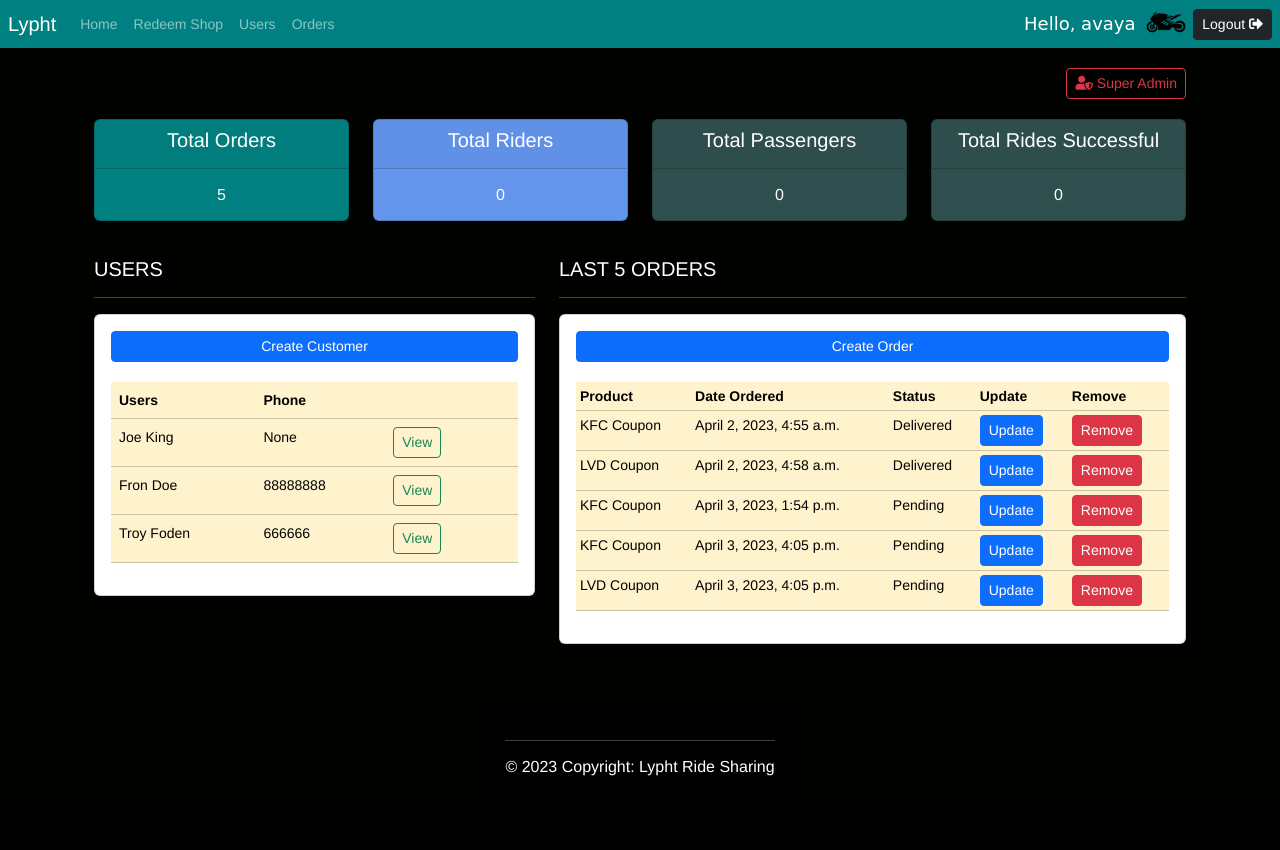
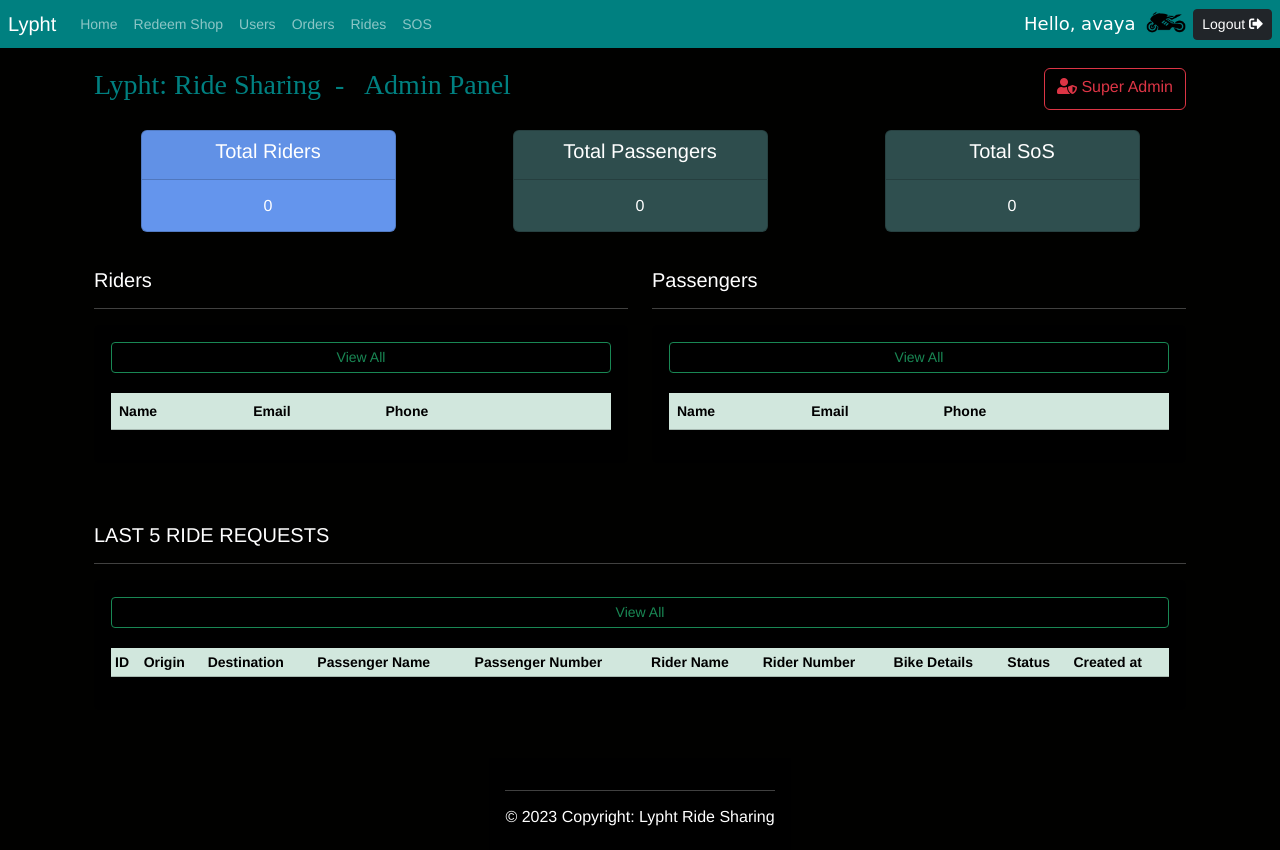
Before and after one commit to abhayy13th/Lypht-Admin, a Django app: page / in a window 1280 px wide. Before the commit the page ends 776 px from the top, so only its background shows below. Run offline with Django 4.2, Linux system fonts and the light colour scheme; a user stored in the database is signed in; data comes from the database, SQL or seed files in the repository; data that the repository does not hold is empty; parts of the project's set-up code (start-up, migrations or seed data) failed here and were passed over.

Commit message:
ride request added

```diff
--- a/api/urls.py
+++ b/api/urls.py
@@ -12,6 +12,8 @@ router.register(r'ride-requests', views.RideRequestViewSet)
 router.register(r'user-tags', views.UserTagViewSet)
 router.register(r'bike-details', views.BikeDetailsViewSet)
 router.register(r'sos', views.SosViewSet)
+router.register(r'order-rider', views.OrderRiderViewSet)
+router.register(r'order-passenger', views.OrderPassengerViewSet)
 
 urlpatterns = [
 
--- a/redeem/admin.py
+++ b/redeem/admin.py
@@ -13,3 +13,5 @@ admin.site.register(RideRequests)
 admin.site.register(UserTag)
 admin.site.register(BikeDetails)
 admin.site.register(Sos)
+admin.site.register(OrderPassenger)
+admin.site.register(OrderRider)
--- a/redeem/templates/redeem/dashboard.html
+++ b/redeem/templates/redeem/dashboard.html
@@ -5,8 +5,12 @@
 
     <div class="container-fluid ">
         <div class="row ">
-            <div class="col-md-12 d-flex justify-content-end">
-                <a href="http://localhost:8000/admin/" class="btn btn-outline-danger btn-sm">
+            <div class="col-md-6 d-flex">
+                <h3 style="color: teal; font-family: 'Poor Richard',serif">Lypht: Ride Sharing &nbsp;- &nbsp; Admin
+                    Panel</h3>
+            </div>
+            <div class="col-md-6 d-flex justify-content-end">
+                <a href="http://localhost:8000/admin/" class="btn btn-outline-danger">
                     <i class="fas fa-user-shield"></i> Super Admin
                 </a>
             </div>
@@ -14,31 +18,32 @@
 
         {% include 'redeem/status.html' %}
         <div class="row">
-            <div class="col-md-5">
-                <h5>USERS</h5>
+            <div class="col-md">
+                <h5>Riders</h5>
                 <hr>
 
-                <div class="card card-body">
-                    <a class="btn btn-primary btn-sm btn-block" href=#>Create Customer</a>
+                <div class="card card-body" style="background-color: black">
+                    <a class="btn btn-outline-success btn-sm" href="{% url 'users' %}">View All</a>
                     <br/>
-                    <table class="table  table-warning table-responsive-sm">
+                    <table class="table  table-success table-responsive-sm">
                         <tr>
 
-                            <th>Users</th>
-                            <th>Phone</th>
-                            <th></th>
-                            <th></th>
+                            <th scope="col">Name</th>
+                            <th scope="col">Email</th>
+                            <th scope="col">Phone &nbsp;&nbsp;</th>
+                            <th scope="col">&nbsp;&nbsp;</th>
                         </tr>
-                        {% for user in users %}
+
+                        {% for rider in ridersView %}
                             <tr>
                                 <td>
-                                    {{ user.name }}
+                                    {{ rider.name }}
                                 </td>
                                 <td>
-                                    {{ user.phone }}
+                                    {{ rider.phone }}
                                 </td>
                                 <td>
-                                    <a class="btn btn-outline-success btn-sm" href="{% url 'orders' user.id %}">View</a>
+                                    {{ rider.email }}
                                 <td>
                             </tr>
                         {% endfor %}
@@ -48,51 +53,93 @@
             </div>
 
 
-            <div class="col-md-7">
-                <h5>LAST 5 ORDERS</h5>
+            <div class="col-md">
+                <h5>Passengers</h5>
                 <hr>
-                <div class="card card-body">
-                    <a class="btn btn-primary btn-sm btn-block" href="{% url 'create_Order' %}">Create Order</a>
-                    <br>
-                    <table class="table table-warning table-sm">
+
+                <div class="card card-body" style="background-color: black">
+                    <a class="btn btn-outline-success btn-sm" href="{% url 'users' %}">View All</a>
+                    <br/>
+                    <table class="table  table-success table-responsive-sm">
                         <tr>
-                            <th>
-                                Product
-                            </th>
-                            <th>Date Ordered</th>
-                            <th>
-                                Status
-                            </th>
-                            <th>
-                                Update
-                            <th>
-                                Remove
-                            </th>
+
+                            <th scope="col">Name</th>
+                            <th scope="col">Email</th>
+                            <th scope="col">Phone &nbsp;&nbsp;</th>
+                            <th scope="col">&nbsp;&nbsp;</th>
                         </tr>
-                        {% for order in orders %}
+
+                        {% for passenger in passengersView %}
                             <tr>
                                 <td>
-                                    {{ order.product }}
+                                    {{ passenger.name }}
                                 </td>
                                 <td>
-                                    {{ order.created_at }}
+                                    {{ passenger.phone }}
                                 </td>
                                 <td>
-                                    {{ order.status }}
-                                </td>
+                                    {{ passenger.email }}
                                 <td>
-                                    <a class="btn btn-primary btn-sm"
-                                       href="{% url 'update_Order' order.id %}">Update</a>
-                                </td>
-                                <td>
-                                    <a class="btn btn-danger btn-sm" href="{% url 'delete_Order' order.id %}">Remove</a>
-                                </td>
+                            </tr>
+                        {% endfor %}
+
+                    </table>
+                </div>
+            </div>
+        </div>
+        <br>
+        <br>
+        <br>
+        <div class="row">
+            <br>
+            <div class="col-md">
+                <h5>LAST 5 RIDE REQUESTS</h5>
+                <hr>
+                <div class="card card-body" style="background-color: black">
+                    <a class="btn btn-outline-success btn-sm" href="{% url 'view_ride_requests' %}">View All</a>
+                    <br>
+                    <table class="table table-success table-sm">
+                        <thead>
+                        <tr>
+                            <th scope="col">ID</th>
+                            <th scope="col">Origin</th>
+                            <th scope="col">Destination</th>
+                            <th scope="col">Passenger Name</th>
+                            <th scope="col">Passenger Number</th>
+                            <th scope="col">Rider Name</th>
+                            <th scope="col">Rider Number</th>
+                            <th scope="col">Bike Details</th>
+                            <th scope="col">Status</th>
+                            <th scope="col">Created at</th>
+
+                        </tr>
+                        {% for ride in ride_requests %}
+                            <tr>
+                                <th scope="row">{{ ride.id }}</th>
+                                <td>{{ ride.originAddress }}</td>
+                                <td>{{ ride.destinationAddress }}</td>
+                                <td>{{ ride.passenger_name }}</td>
+                                <td>{{ ride.passenger_phone }}</td>
+                                <td>{{ ride.rider_name }}</td>
+                                <td>{{ ride.rider_phone }}</td>
+                                <td>{{ ride.rider_bike_details }}</td>
+                                <td>{{ ride.status }}</td>
+                                <td>{{ ride.created_at }}</td>
                             </tr>
                         {% endfor %}
                     </table>
                 </div>
             </div>
+
         </div>
     </div>
+    <br>
+    <br>
+    <br>
+    <br>
+    <br>
+    <br>
+    <br>
+
 
 {% endblock %}
--- a/redeem/templates/redeem/navbar.html
+++ b/redeem/templates/redeem/navbar.html
@@ -27,10 +27,16 @@
                 <a class="nav-link" href="{% url 'products' %}">Redeem Shop</a>
             </li>
             <li class="nav-item">
-                <a class="nav-link" href="">Users</a>
+                <a class="nav-link" href="{% url 'users' %}">Users</a>
             </li>
             <li class="nav-item">
-                <a class="nav-link" href="">Orders</a>
+                <a class="nav-link" href="{% url 'view_orders' %}">Orders</a>
+            </li>
+             <li class="nav-item">
+                <a class="nav-link" href="{% url 'view_ride_requests' %}">Rides</a>
+            </li>
+              <li class="nav-item">
+                <a class="nav-link" href="{% url 'sos' %}">SOS</a>
             </li>
 
         </ul>
--- a/redeem/templates/redeem/status.html
+++ b/redeem/templates/redeem/status.html
@@ -2,16 +2,7 @@
 <div class="row">
 
     <!-- Card 1 -->
-    <div class="col-lg-3 col-md-3 mx-auto">
-        <div class=" card text-center mb-3 " style="background-color: teal">
-            <div class="card-header text-white ">
-                <h5 class="card-title ">Total Orders</h5>
-            </div>
-            <div class="card-body text-light">
-                <h6 class="card-text">{{ total_orders }}</h6>
-            </div>
-        </div>
-    </div>
+
     <!-- Card 2 -->
     <div class="col-lg-3 col-md-3 mx-auto">
         <div class=" card text-center mb-3 " style="background-color: cornflowerblue">
@@ -41,10 +32,10 @@
     <div class="col-lg-3 col-md-3 mx-auto">
         <div class=" card text-center mb-3 " style="background-color: darkslategrey">
             <div class="card-header text-white ">
-                <h5 class="card-title ">Total Rides Successful</h5>
+                <h5 class="card-title ">Total SoS</h5>
             </div>
             <div class="card-body text-white">
-                <h6 class="card-text">{{ ride_completed }}</h6>
+                <h6 class="card-text">{{ sos }}</h6>
             </div>
         </div>
     </div>
--- a/redeem/urls.py
+++ b/redeem/urls.py
@@ -4,6 +4,7 @@ from . import views
 urlpatterns = [
     path('', views.home, name='home'),
     path('products/', views.products, name='products'),
+    path('users/', views.viewUsers, name='users'),
     path('users/<str:pk_test>/', views.users, name='orders'),
     path('createOrder/', views.createOrder, name='create_Order'),
     path('updateOrder/<str:pk>/', views.updateOrder, name='update_Order'),
@@ -11,4 +12,9 @@ urlpatterns = [
     path('register/', views.register, name='register'),
     path('login/', views.loginPage, name='login'),
     path('logout/', views.logoutUser, name='logout'),
+    path('view-orders/', views.viewOrders, name='view_orders'),
+    path('view-ride-requests/', views.readRideRequest, name='view_ride_requests'),
+    path('sos/', views.viewSos, name='sos'),
+
+
     ]
--- a/redeem/views.py
+++ b/redeem/views.py
@@ -1,6 +1,6 @@
 from django.shortcuts import render, redirect
 from django.http import HttpResponse
-from redeem.forms import OrderForm, CreateUserForm
+from redeem.forms import *
 from .filters import OrderFilter
 from django.contrib.auth.forms import UserCreationForm
 from django.contrib import messages
@@ -15,25 +15,29 @@ from redeem.models import *
 @login_required(login_url='login')
 def home(request):
     orders = Order.objects.all()
-    user = User.objects.all()
-    total_users = user.count()
+    ridersView = Rider.objects.all()[:5]
+    passengersView = Passenger.objects.all()[:5]
+    ride_requests = RideRequests.objects.all().order_by('-created_at')[:5]
     total_orders = orders.count()
     riders = Rider.objects.all().count()
     passengers = Passenger.objects.all().count()
     ride_completed = RideRequests.objects.filter(status='ended').count()
     delivered = orders.filter(status='Delivered').count()
     pending = orders.filter(status='Pending').count()
+    sos = Sos.objects.all().count()
 
     context = {
         'orders': orders,
-        'users': user,
+        'ridersView': ridersView,
+        'passengersView': passengersView,
+        'ride_requests': ride_requests,
         'total_orders': total_orders,
-        'total_users': total_users,
         'delivered': delivered,
         'pending': pending,
         'riders': riders,
         'passengers': passengers,
-        'ride_completed': ride_completed
+        'ride_completed': ride_completed,
+        'sos': sos
 
     }
     return render(request, 'redeem/dashboard.html', context)
@@ -77,6 +81,134 @@ def createOrder(request):
 
 
 @login_required(login_url='login')
+def viewSos(request):
+    sos = Sos.objects.all().order_by('-created_at')
+    context = {
+        'sos': sos
+    }
+    return render(request, 'redeem/sos.html', context)
+
+
+@login_required(login_url='login')
+def createRiderOrder(request):
+    form = OrderRiderForm(initial={'user': request.user})
+    if request.method == 'POST':
+        form = OrderRiderForm(request.POST)
+        if form.is_valid():
+            form.save()
+            return redirect('/')
+    context = {
+        'form': form
+    }
+    return render(request, 'redeem/order_form.html', context)
+
+
+@login_required(login_url='login')
+def createPassengerOrder(request):
+    form = OrderPassengerForm(initial={'user': request.user})
+    if request.method == 'POST':
+        form = OrderPassengerForm(request.POST)
+        if form.is_valid():
+            form.save()
+            return redirect('/')
+    context = {
+        'form': form
+    }
+    return render(request, 'redeem/order_form.html', context)
+
+
+@login_required(login_url='login')
+def updateRiderOrder(request, pk):
+    order = OrderRider.objects.get(id=pk)
+    form = OrderRiderForm(instance=order)
+    if request.method == 'POST':
+        form = OrderRiderForm(request.POST, instance=order)
+        if form.is_valid():
+            form.save()
+            return redirect('/')
+    context = {
+        'form': form
+    }
+    return render(request, 'redeem/orders.html', context)
+
+
+@login_required(login_url='login')
+def updatePassengerOrder(request, pk):
+    order = OrderPassenger.objects.get(id=pk)
+    form = OrderPassengerForm(instance=order)
+    if request.method == 'POST':
+        form = OrderPassengerForm(request.POST, instance=order)
+        if form.is_valid():
+            form.save()
+            return redirect('/')
+    context = {
+        'form': form
+    }
+    return render(request, 'redeem/orders.html', context)
+
+
+@login_required(login_url='login')
+def deletePassengerOrder(request, pk):
+    order = OrderPassenger.objects.get(id=pk)
+    if request.method == 'POST':
+        order.delete()
+        return redirect('/')
+    context = {
+        'item': order
+    }
+    return render(request, 'redeem/orders.html', context)
+
+
+@login_required(login_url='login')
+def deleteRiderOrder(request, pk):
+    order = OrderRider.objects.get(id=pk)
+    if request.method == 'POST':
+        order.delete()
+        return redirect('/')
+    context = {
+        'item': order
+    }
+    return render(request, 'redeem/orders.html', context)
+
+
+@login_required(login_url='login')
+def viewOrders(request):
+    orderRider = OrderRider.objects.all().order_by('-created_at')
+    orderPassenger = OrderPassenger.objects.all().order_by('-created_at')
+    context = {
+        'orderRider': orderRider,
+        'orderPassenger': orderPassenger
+    }
+    return render(request, 'redeem/viewOrders.html', context)
+
+
+@login_required(login_url='login')
+def viewUsers(request):
+    passengers = Passenger.objects.all().order_by('id')
+    riders = Rider.objects.all().order_by('id')
+    bikes = BikeDetails.objects.all()
+    context = {
+        'passengers': passengers,
+        'riders': riders,
+        'bikes': bikes
+    }
+    return render(request, 'redeem/allUsers.html', context)
+
+
+@login_required(login_url='login')
+def viewOrdersOne(request, pk):
+    orderRider = OrderRider.objects.get(id=pk)
+    orderPassenger = OrderPassenger.objects.get(id=pk)
+
+    context = {
+        'orderRider': orderRider,
+        'orderPassenger': orderPassenger
+
+    }
+    return render(request, 'redeem/viewOrders.html', context)
+
+
+@login_required(login_url='login')
 def updateOrder(request, pk):
     order = Order.objects.get(id=pk)
     form = OrderForm(instance=order)
@@ -89,6 +221,29 @@ def updateOrder(request, pk):
         'form': form
     }
     return render(request, 'redeem/order_form.html', context)
+
+
+@login_required(login_url='login')
+def createRideRequest(request):
+    form = RideRequestForm(initial={'user': request.user})
+    if request.method == 'POST':
+        form = RideRequestForm(request.POST)
+        if form.is_valid():
+            form.save()
+            return redirect('/')
+    context = {
+        'form': form
+    }
+    return render(request, 'redeem/ride_request.html', context)
+
+
+@login_required(login_url='login')
+def readRideRequest(request):
+    rideRequest = RideRequests.objects.all().order_by('-created_at')
+    context = {
+        'rideRequest': rideRequest
+    }
+    return render(request, 'redeem/ride_request.html', context)
 
 
 @login_required(login_url='login')
```
Also changed, not shown: api/serializers.py (+14 -0 lines), api/views.py (+67 -40 lines), redeem/forms.py (+36 -0 lines), redeem/models.py (+28 -6 lines), redeem/templates/redeem/allUsers.html (added, +72 -0 lines), redeem/templates/redeem/ride_request.html (added, +45 -0 lines), redeem/templates/redeem/sos.html (added, +34 -0 lines), redeem/templates/redeem/viewOrders.html (added, +54 -0 lines), redeem/migrations/0014_alter_order_status_orderrider_orderpassenger.py (added), redeem/migrations/0015_alter_product_options_alter_sos_options.py (added), redeem/migrations/0016_alter_product_options.py (added), redeem/migrations/0017_alter_riderequests_passenger_id_and_more.py (added), redeem/migrations/0018_rename_rider_bike_color_riderequests_rider_bike_details_and_more.py (added).
